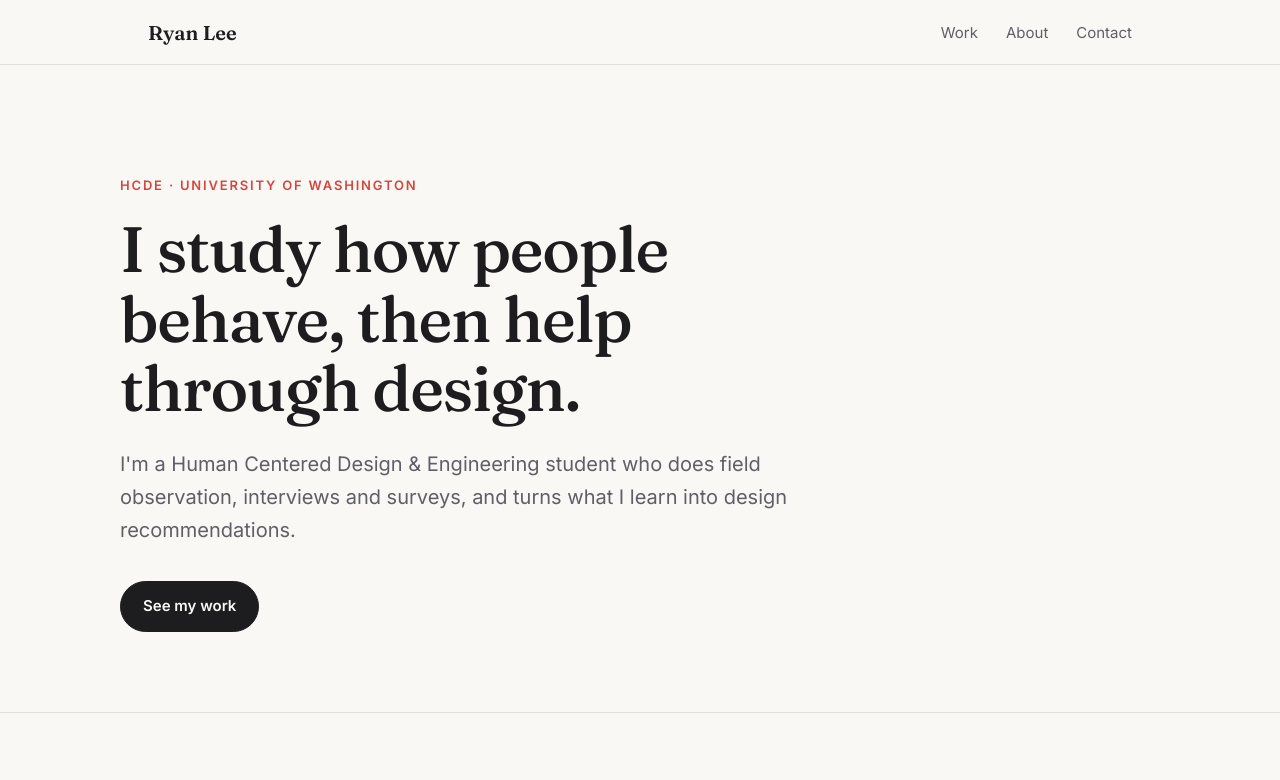
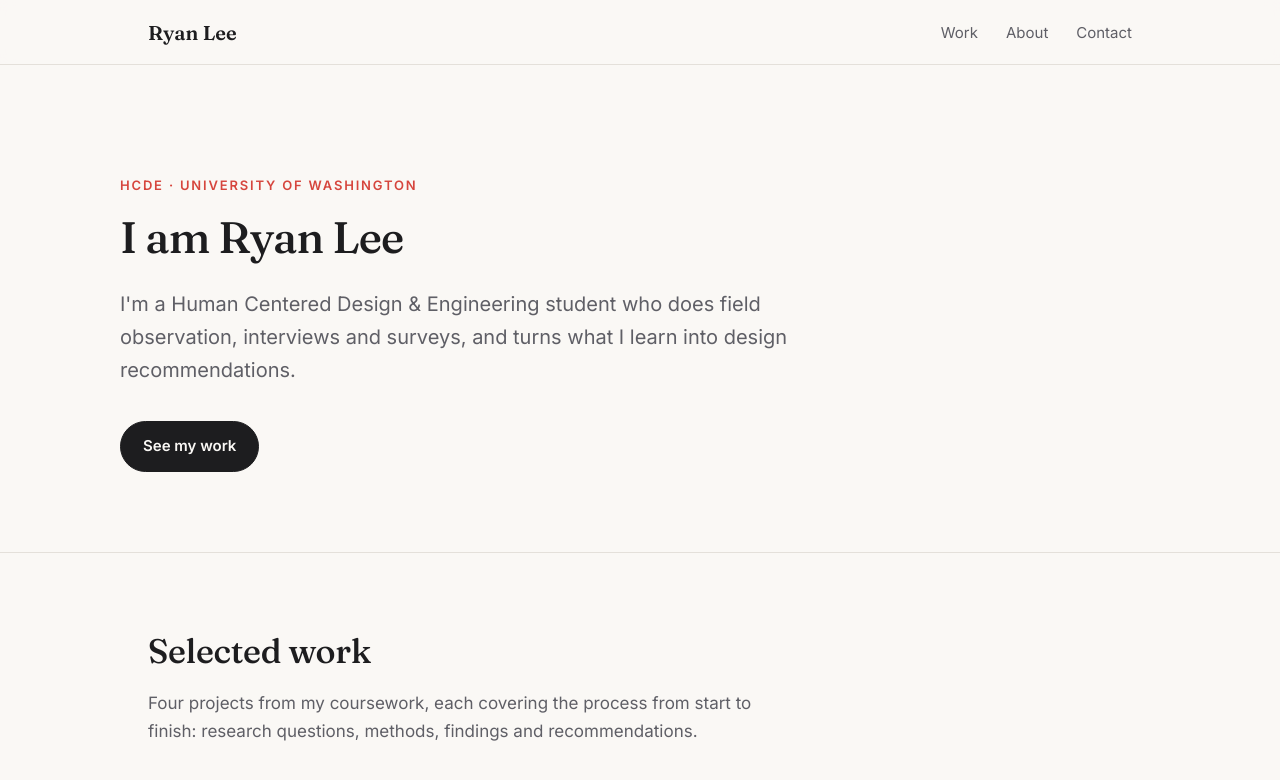
Before and after one commit to ryslee001/ryslee001.github.io, a plain HTML site: page index.html in a window 1280 px wide. Shown: the top 780 px of the page. Drawn offline with Linux system fonts and the light colour scheme.

Commit message:
Change intro headline to 'I am Ryan Lee' and make it smaller

```diff
--- a/index.html
+++ b/index.html
@@ -18,7 +18,7 @@
 <main>
 <div class="wrap hero">
   <p class="eyebrow">HCDE · University of Washington</p>
-  <h1>I study how people behave, then help through design.</h1>
+  <h1>I am Ryan Lee</h1>
   <p class="lede">I'm a Human Centered Design &amp; Engineering student who does field observation, interviews and surveys, and turns what I learn into design recommendations.</p>
   <div class="cta">
     <a class="btn primary" href="#work">See my work</a>
--- a/style.css
+++ b/style.css
@@ -22,7 +22,7 @@ nav a:hover{color:var(--ink)}
 /* hero */
 .hero{padding:110px 0 80px}
 .eyebrow{font-size:13px;letter-spacing:.14em;text-transform:uppercase;color:var(--accent);font-weight:600;margin-bottom:18px}
-.hero h1{font-family:var(--serif);font-weight:500;font-size:clamp(38px,5.6vw,64px);line-height:1.08;letter-spacing:-.02em;max-width:16ch}
+.hero h1{font-family:var(--serif);font-weight:500;font-size:clamp(30px,4vw,44px);line-height:1.08;letter-spacing:-.02em;max-width:16ch}
 .hero h1 em{font-style:normal;color:var(--accent)}
 .hero p.lede{margin-top:26px;font-size:20px;color:var(--muted);max-width:56ch}
 .cta{display:flex;gap:14px;margin-top:34px;flex-wrap:wrap}
```
